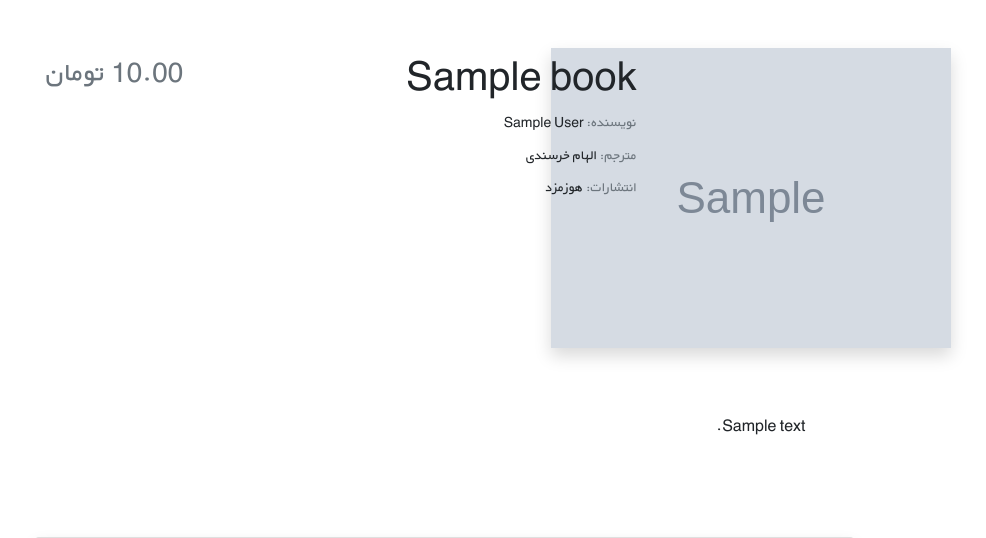
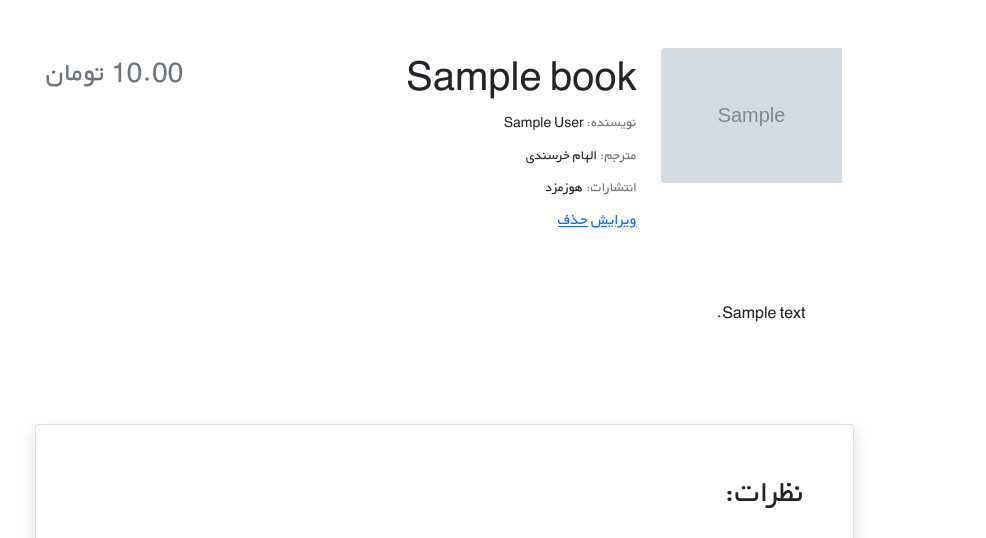
Before and after one commit to mazzberry/Django-project-Bookstore, a Django app: page /books/1/ in a window 1280 px wide. Shown: the part 61-599 px from the top of the page, without its empty margins (196-1182 px from the left). Run offline with Django 5.2, Linux system fonts and the light colour scheme; tables that the repository leaves empty hold one stand-in row (values such as "Sample post"); grey boxes marked "Sample" are stand-in pictures; some libraries are stand-ins or nearby versions.

Commit message:
add "ویرایش & حذف" button for object in book detail

```diff
--- a/books/templates/books/book_detail.html
+++ b/books/templates/books/book_detail.html
@@ -12,7 +12,7 @@
                     <div class="col-xs-12 col-md-3 d-flex justify-content-center">
                         <div>
                             {% if books.book_cover %}
-                            <img class="shadow" src="{{ books.book_cover.url }}" class="img-fluid rounded-start" alt="...">
+                            <img  src="{{ books.book_cover.url }}" class="img-fluid rounded-start" alt="...">
                             {% endif %}
                         </div>
                     </div>
@@ -21,6 +21,8 @@
                         <h5 class="small my-1"><span class="text-muted">نویسنده: </span>{{ books.author }}</h5>
                         <h5 class="small my-1"><span class="text-muted">مترجم: </span>الهام خرسندی</h5>
                         <h5 class="small my-1"><span class="text-muted">انتشارات: </span>هوزمزد</h5>
+                        <a href="{% url 'book_update' books.id %}">ویرایش</a>
+                        <a href="{% url 'book_delete' books.id %}">حذف</a>
                     </div>
                     <div class="col-xs-12 col-md-3 d-flex flex-column">
                         <h3 class="align-self-center pt-2 text-muted align-self-md-end">
```
